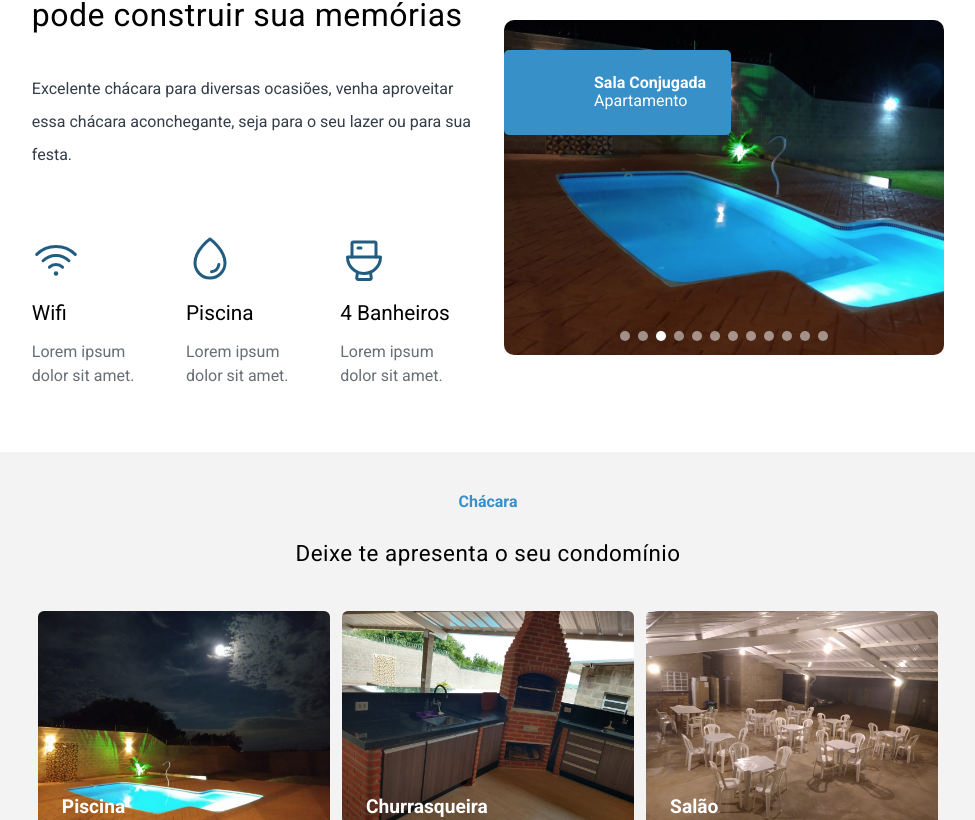
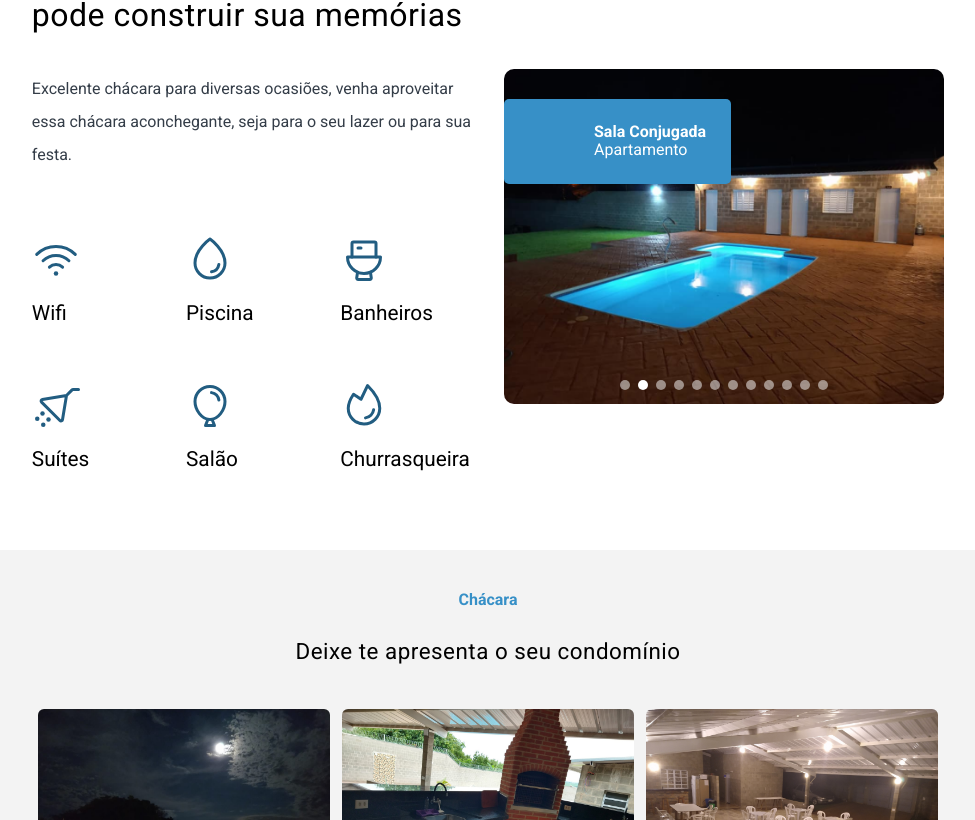
Before and after one commit to natansc-dev/cottage-rent, a Next.js app: page / in a window 1280 px wide. Shown: the part 925-1745 px from the top of the page, without its empty margins (152-1127 px from the left). Built offline with nearby package versions, Linux system fonts and the light colour scheme; no server answers.

Commit message:
Update index.tsx

```diff
--- a/src/components/Carousel/index.tsx
+++ b/src/components/Carousel/index.tsx
@@ -1,6 +1,6 @@
 import { ContainerCarousel, SectionCarousel, GridCarousel, DescritionCarousel, FeaturesCarousel, GridRightContent, GridLeftContent, ImageContent } from "./styles";
 
-import { Toilet, WifiHigh, Drop } from 'phosphor-react'
+import { Toilet, WifiHigh, Drop, Balloon, Shower, Fire } from 'phosphor-react'
 
 import Image from "next/image";
 
@@ -39,19 +39,30 @@ export function Carousel() {
               <div>
                 <WifiHigh size={48} />
                 <h3>Wifi</h3>
-                <p>Lorem ipsum dolor sit amet.</p>
               </div>
 
               <div>
                 <Drop size={48} />
                 <h3>Piscina</h3>
-                <p>Lorem ipsum dolor sit amet.</p>
               </div>
 
               <div>
                 <Toilet size={48} />
-                <h3>4 Banheiros</h3>
-                <p>Lorem ipsum dolor sit amet.</p>
+                <h3>Banheiros</h3>
+              </div>
+              <div>
+                <Shower size={48} />
+                <h3>Suítes</h3>
+              </div>
+
+              <div>
+                <Balloon size={48} />
+                <h3>Salão</h3>
+              </div>
+
+              <div>
+                <Fire size={48} />
+                <h3>Churrasqueira</h3>
               </div>
             </FeaturesCarousel>
           </GridLeftContent>
```
